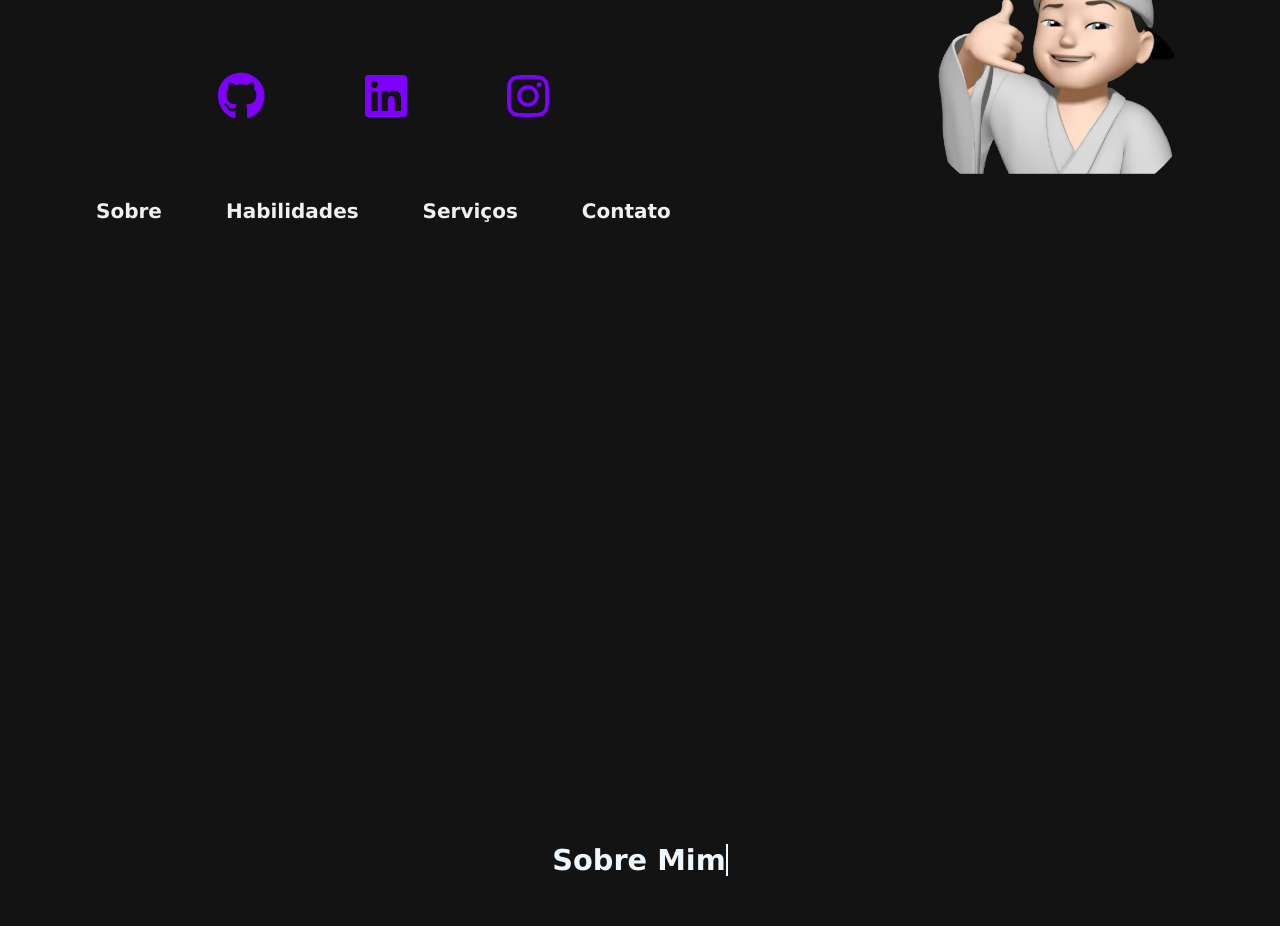
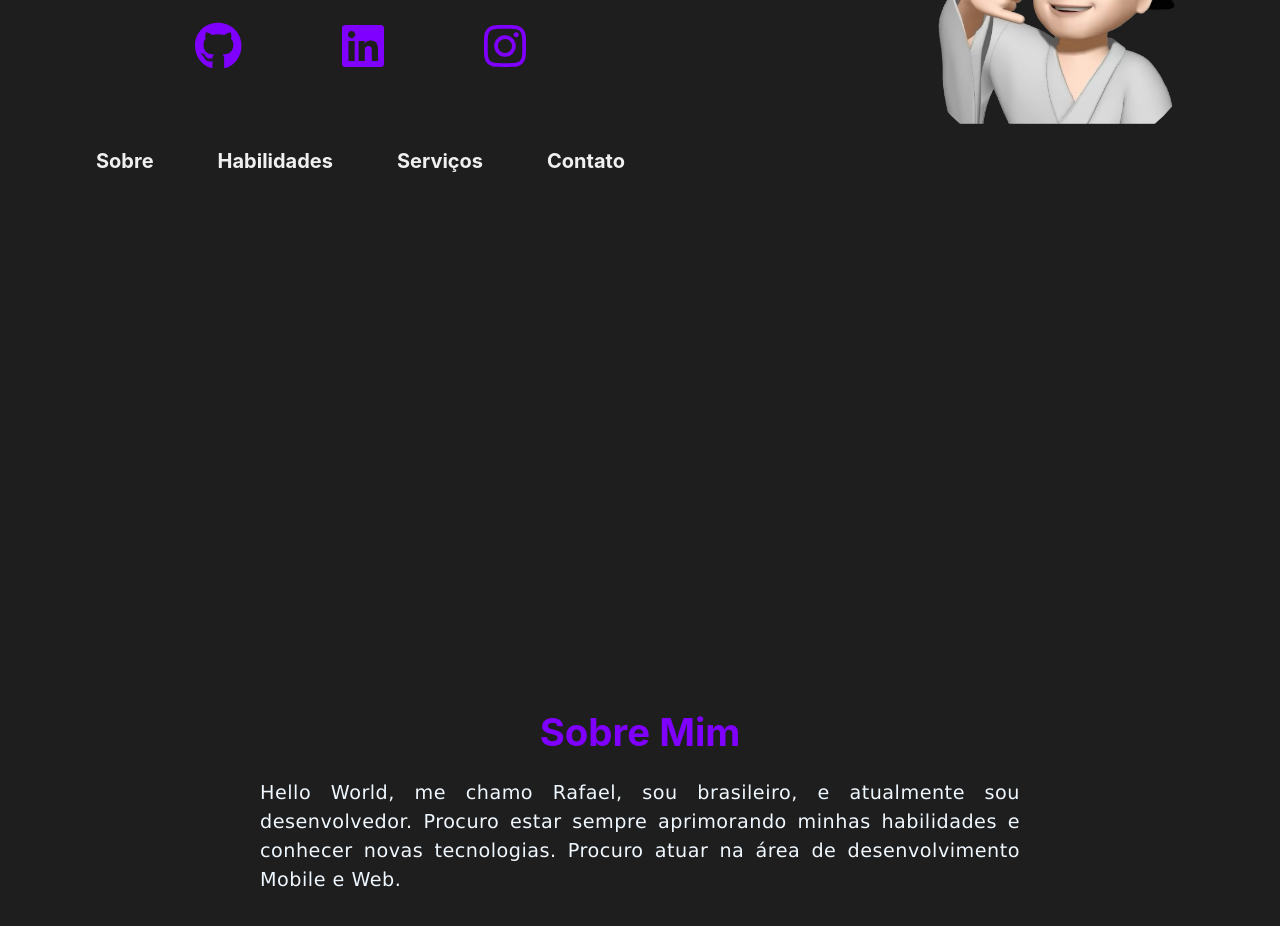
Before and after one commit to rafaelfsnT/portifolioN, a Next.js app: page / in a window 1280 px wide. Shown: the part 440-1366 px from the top of the page. Built offline with nearby package versions, Linux system fonts and the light colour scheme.

Commit message:
alterando icone e começando o sobre

```diff
--- a/src/app/page.tsx
+++ b/src/app/page.tsx
@@ -1,18 +1,24 @@
-'use client'
-import { useEffect, useRef } from 'react';
+"use client";
+import { useEffect, useRef } from "react";
 import { FontAwesomeIcon } from "@fortawesome/react-fontawesome";
-import { faGithub, faLinkedin, faInstagram } from "@fortawesome/free-brands-svg-icons";
-import { motion } from 'framer-motion'; // Importando animação
-import Head from 'next/head';
-import Link from 'next/link';
+import {
+  faGithub,
+  faLinkedin,
+  faInstagram,
+} from "@fortawesome/free-brands-svg-icons";
+import { motion } from "framer-motion"; // Importando animação
+import Head from "next/head";
+import Link from "next/link";
 import {
   Container,
   HomeSection,
   Icons,
   HomeContent,
   TextColumn,
-  ImageColumn, NavbarContainer, NavbarLink
-} from '../styles/style';
+  ImageColumn,
+  NavbarContainer,
+  NavbarLink,
+} from "../styles/style";
 
 export default function Home() {
   const typewriterRef = useRef<HTMLHeadingElement | null>(null); // Define corretamente o tipo do useRef
@@ -52,7 +58,6 @@ export default function Home() {
     type();
   }, []);
 
-
   return (
     <>
       <Head>
@@ -61,23 +66,29 @@ export default function Home() {
       </Head>
 
       <Container>
-
-
         <HomeSection id="inicio">
           <HomeContent>
             {/* Coluna 1 - Texto e Ícones (Centralizados) */}
             <TextColumn>
               <h1>Rafael Fassina Dos Santos</h1>
-              <h2 ref={typewriterRef} id="typewriter">&lt; Software Developer /&gt;</h2>
+              <h2 ref={typewriterRef} id="typewriter">
+                &lt; Software Developer /&gt;
+              </h2>
 
               <Icons>
                 <Link href="https://github.com/rafaelfsnT" target="_blank">
                   <FontAwesomeIcon icon={faGithub} size="2x" />
                 </Link>
-                <Link href="https://www.linkedin.com/in/rafael-fassina-dos-santos-40805626a/" target="_blank">
+                <Link
+                  href="https://www.linkedin.com/in/rafael-fassina-dos-santos-40805626a/"
+                  target="_blank"
+                >
                   <FontAwesomeIcon icon={faLinkedin} size="2x" />
                 </Link>
-                <Link href="https://www.instagram.com/rafaelfsan/" target="_blank">
+                <Link
+                  href="https://www.instagram.com/rafaelfsan/"
+                  target="_blank"
+                >
                   <FontAwesomeIcon icon={faInstagram} size="2x" />
                 </Link>
               </Icons>
@@ -97,20 +108,28 @@ export default function Home() {
                 alt="Memoji"
                 width={300}
                 height={300}
-                style={{ borderRadius: '50%', cursor: 'pointer' }}
+                style={{ borderRadius: "50%", cursor: "pointer" }}
                 animate={{ x: [-10, 10, -10] }} // Movimento para direita e esquerda
-                transition={{ duration: 3, repeat: Infinity, ease: "easeInOut" }}
-                onClick={() => window.scrollTo({ top: 0, behavior: 'smooth' })}
+                transition={{
+                  duration: 3,
+                  repeat: Infinity,
+                  ease: "easeInOut",
+                }}
               />
             </ImageColumn>
           </HomeContent>
         </HomeSection>
 
-
         <HomeSection id="sobre">
-          <h2>Sobre Mim</h2>
+          <h1>Sobre Mim</h1>
+          <p>
+            Hello World, me chamo Rafael, sou brasileiro, e atualmente sou
+            desenvolvedor. Procuro estar sempre aprimorando minhas habilidades e
+            conhecer novas tecnologias. Procuro atuar na área de desenvolvimento
+            Mobile e Web.
+          </p>
         </HomeSection>
-      </Container >
+      </Container>
     </>
   );
 }
--- a/src/styles/style.ts
+++ b/src/styles/style.ts
@@ -2,7 +2,7 @@ import styled, { keyframes } from 'styled-components';
 
 // Container principal
 export const Container = styled.div`
-   background-color: #131313;
+   background-color: #1e1e1e;
   min-height: 100vh;
   display: flex;
   flex-direction: column;
@@ -11,9 +11,10 @@ export const Container = styled.div`
 // Seção Home
 export const HomeSection = styled.section`
   display: flex;
+  flex-direction: column;
   align-items: center;
   justify-content: center;
-  padding-top: 200px;
+  padding-top: 100px;
   min-height: 100vh;
 
   @media (max-width: 768px) {
@@ -23,14 +24,14 @@ export const HomeSection = styled.section`
 
   h1 {
     color: #7F00FF;
-    font-family: Verdana, Geneva, Tahoma, sans-serif;
+    font-family: -apple-system, BlinkMacSystemFont, "Segoe UI", Roboto, "Helvetica Neue", Arial, sans-serif;
     font-size: 2.4rem;
   }
 
   h2 {
     margin: 2rem;
     font-size: 1.8rem;
-    font-family: Verdana, Geneva, Tahoma, sans-serif;
+    font-family: -apple-system, BlinkMacSystemFont, "Segoe UI", Roboto, "Helvetica Neue", Arial, sans-serif;
     color: aliceblue;
     white-space: nowrap;
     overflow: hidden;
@@ -39,6 +40,25 @@ export const HomeSection = styled.section`
     display: inline-block;
     height: 2rem;
     line-height: 2rem;
+  }
+    p {
+    color: aliceblue;
+    font-family: Verdana, Geneva, Tahoma, sans-serif;
+    font-size: 1.2rem;  /* Ajustei para tamanho mais adequado */
+    line-height: 1.8rem;  /* Maior espaçamento entre linhas para melhor legibilidade */
+    margin-top: 1rem;
+    margin-bottom: 1rem;
+    padding: 0 20px;  /* Espaçamento lateral para evitar que o texto encoste nas bordas em telas pequenas */
+    max-width: 800px;  /* Limita a largura para uma melhor leitura */
+    text-align: justify;  /* Melhora a justificação do texto */
+    letter-spacing: 0.5px;  /* Leve espaçamento nas letras para clareza */
+  }
+
+  @media (max-width: 768px) {
+    p {
+      font-size: 1.1rem;  /* Ajuste para telas menores */
+      padding: 0 10px;  /* Menos espaçamento nas laterais em telas pequenas */
+    }
   }
 `;
 
@@ -65,9 +85,23 @@ export const TextColumn = styled.div`
   text-align: center;
   flex: 1;
 
-
   @media (max-width: 768px) {
     align-items: center;
+  }
+
+  @keyframes typing {
+    from {
+      width: 0;
+    }
+    to {
+      width: 15ch; /* Tamanho do texto que será digitado */
+    }
+  }
+
+  @keyframes blink-caret {
+    50% {
+      border-color: transparent;
+    }
   }
 `;
 
@@ -132,7 +166,7 @@ export const NavbarLink = styled.a`
   color: #f0f0f0;
   font-size: 20px;
   font-weight: bold;
-  font-family: Verdana, Geneva, Tahoma, sans-serif;
+  font-family: -apple-system, BlinkMacSystemFont, "Segoe UI", Roboto, "Helvetica Neue", Arial, sans-serif;
   margin: 0 15px;
   padding: 10px 15px;
   text-decoration: none;
```
Also changed, not shown: src/styles/globals.css (line endings or trailing spaces), 1 other file (tests, documents, lock files or other folders).
